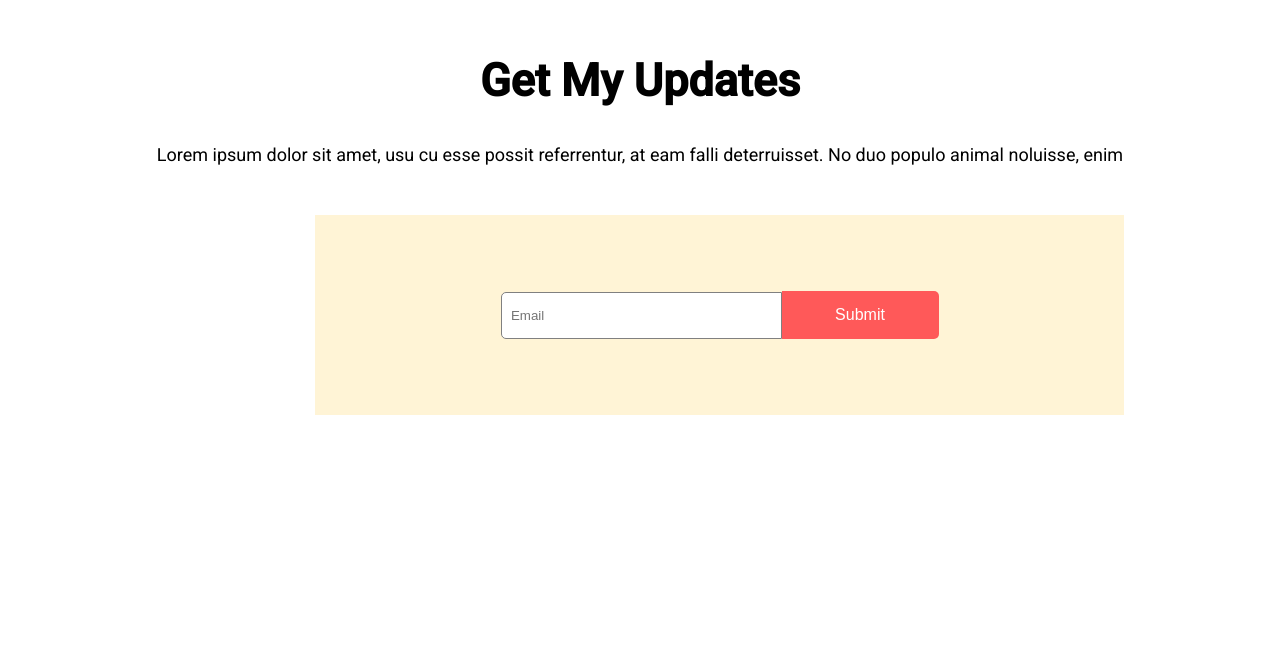
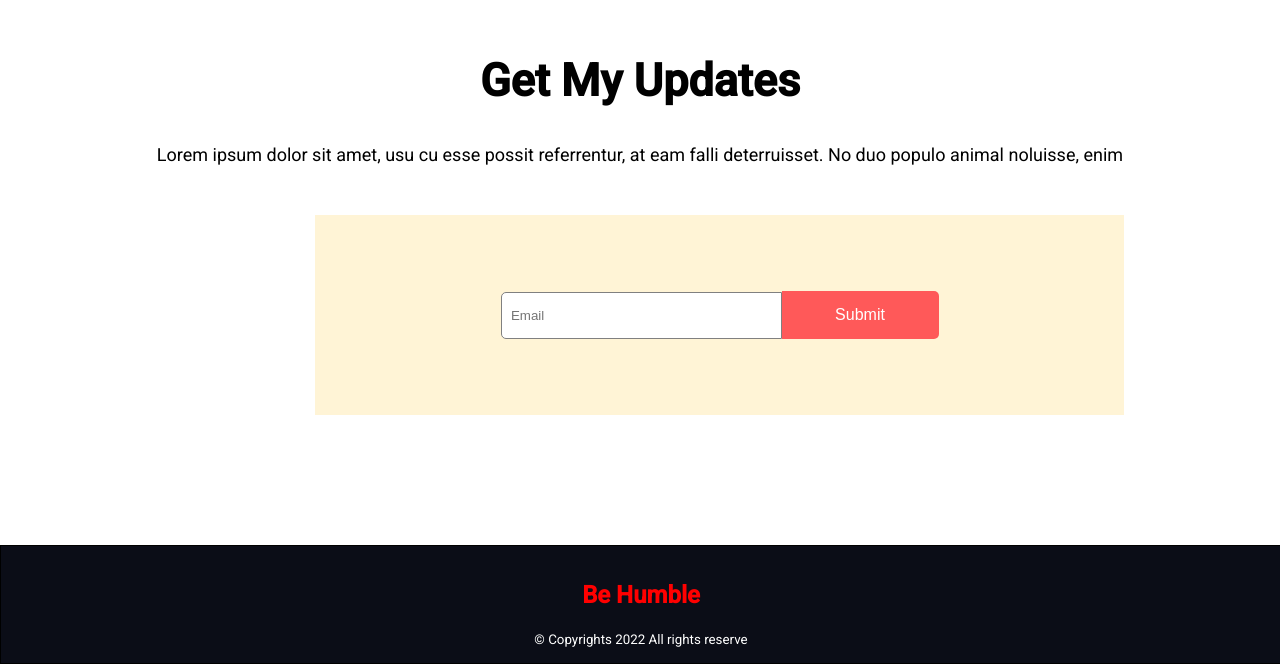
Before and after one commit to Enamul-Haque-Shojib/donate-today, a plain HTML site: page index.html in a window 1280 px wide. Shown: the part 2181-2845 px from the top of the page. Before the commit the page ends 2726 px from the top, so only its background shows below. Drawn offline with Linux system fonts and the light colour scheme; a web font is replaced by a local one.

Commit message:
footer added

```diff
--- a/index.html
+++ b/index.html
@@ -116,5 +116,10 @@
 
         </div>
     </section>
+
+    <footer>
+        <h2>Be Humble</h2>
+        <small>&copy; Copyrights 2022 All rights reserve</small>
+    </footer>
 </body>
 </html>
--- a/style.css
+++ b/style.css
@@ -204,4 +204,15 @@ font-family: 'Roboto', sans-serif;
     border-radius: 0 5px 5px 0;
 }
 
-.update-box
+footer{
+    border: 1px solid black;
+    width: 100%;
+    text-align: center;
+    background-color: #0B0D17;
+    color: white;
+    padding: 15px 0;
+}
+
+footer h2{
+    color: red;
+}
```
